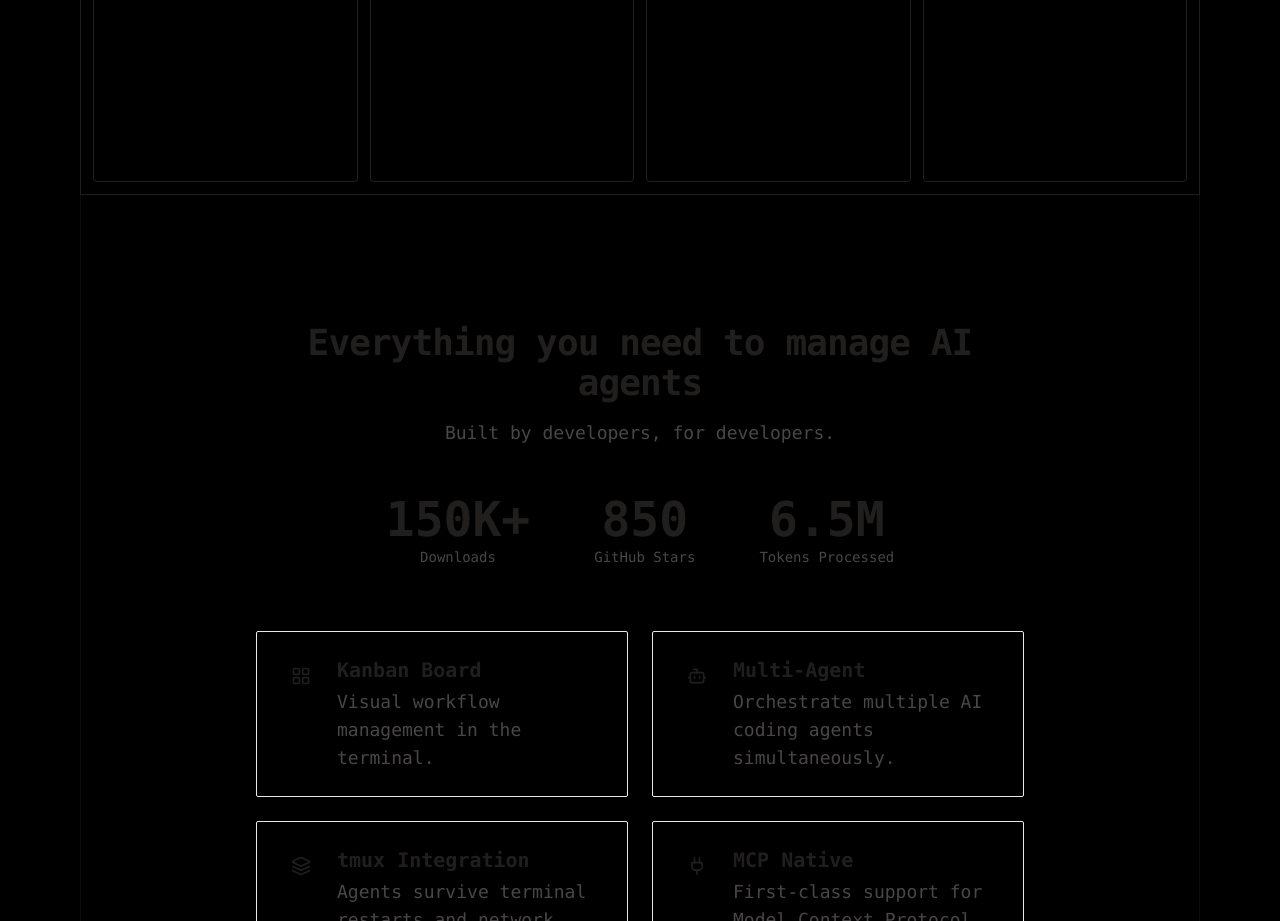
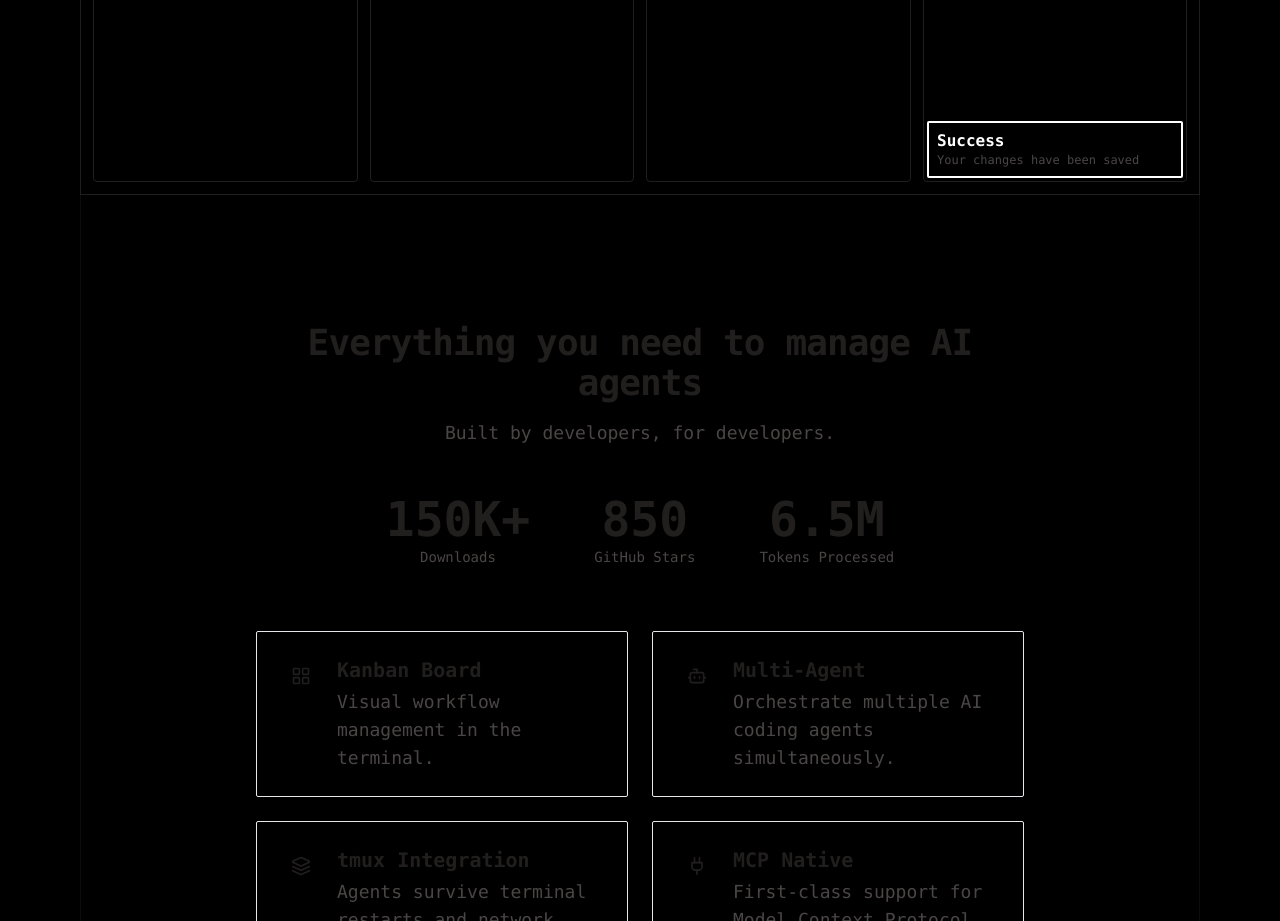
Before and after one commit to ayan-de/agentboard-web, a Next.js app: page / in a window 1280 px wide. Shown: the part 1080-2001 px from the top of the page. Built offline with nearby package versions, Linux system fonts and the light colour scheme.

Commit message:
feat: add TerminalModal component and integrate success notification into TerminalMockup

```diff
--- a/src/components/TerminalMockup/index.tsx
+++ b/src/components/TerminalMockup/index.tsx
@@ -3,6 +3,7 @@
 import { useState, ReactNode } from 'react'
 import { Terminal } from 'lucide-react'
 import type { Ticket, Column, Priority } from './types'
+import TerminalModal from '@/components/ui/TerminalModal'
 
 function TagChip({ children, colorClass }: { children: ReactNode; colorClass: string }) {
   return (
@@ -73,8 +74,8 @@ function KanbanColumn({ column, isSelected, onClick, className = '' }: { column:
       <button
         onClick={onClick}
         className={`w-full px-3 py-1.5 rounded text-sm font-bold border border-[var(--border)] text-left transition-colors ${isSelected
-            ? 'bg-[var(--primary)] text-[var(--background)]'
-            : 'bg-[var(--background-panel)] text-[var(--foreground)]'
+          ? 'bg-[var(--primary)] text-[var(--background)]'
+          : 'bg-[var(--background-panel)] text-[var(--foreground)]'
           }`}
       >
         {column.title}
@@ -169,6 +170,7 @@ function TerminalWindow({ columns, className = '' }: TerminalWindowProps) {
       <div className="relative aspect-video overflow-hidden p-3 bg-[var(--background)]">
         <KanbanBoard columns={columns} selectedIndex={selectedIndex} onColumnClick={setSelectedIndex} />
       </div>
+      <TerminalModal isOpen={true} title="Success" message="Your changes have been saved" variant="success" />
     </div>
   )
 }
--- /dev/null
+++ b/src/components/ui/TerminalModal.tsx
@@ -0,0 +1,44 @@
+'use client'
+
+import { useThemeColors } from '@/lib/ThemeContext'
+
+interface TerminalModalProps {
+  isOpen: boolean
+  onClose?: () => void
+  title?: string
+  message?: string
+  variant?: 'success' | 'error' | 'warning' | 'info'
+}
+
+export default function TerminalModal({
+  isOpen,
+  onClose,
+  title = 'Success',
+  message,
+  variant = 'success',
+}: TerminalModalProps) {
+  const { colors } = useThemeColors()
+
+  if (!isOpen) return null
+
+  const borderColor = {
+    success: colors.success,
+    error: colors.error,
+    warning: colors.warning,
+    info: colors.info,
+  }[variant]
+
+  return (
+    <div className="absolute bottom-4 right-4 z-50">
+      <div
+        className="w-64 rounded-sm border-2 bg-[var(--background)] p-2 text-xs"
+        style={{ borderColor, color: borderColor }}
+      >
+        <h3 className="text-base font-semibold leading-tight">{title}</h3>
+        {message && (
+          <p className="mt-0.5 text-xs text-[var(--muted)] leading-tight">{message}</p>
+        )}
+      </div>
+    </div>
+  )
+}
```
